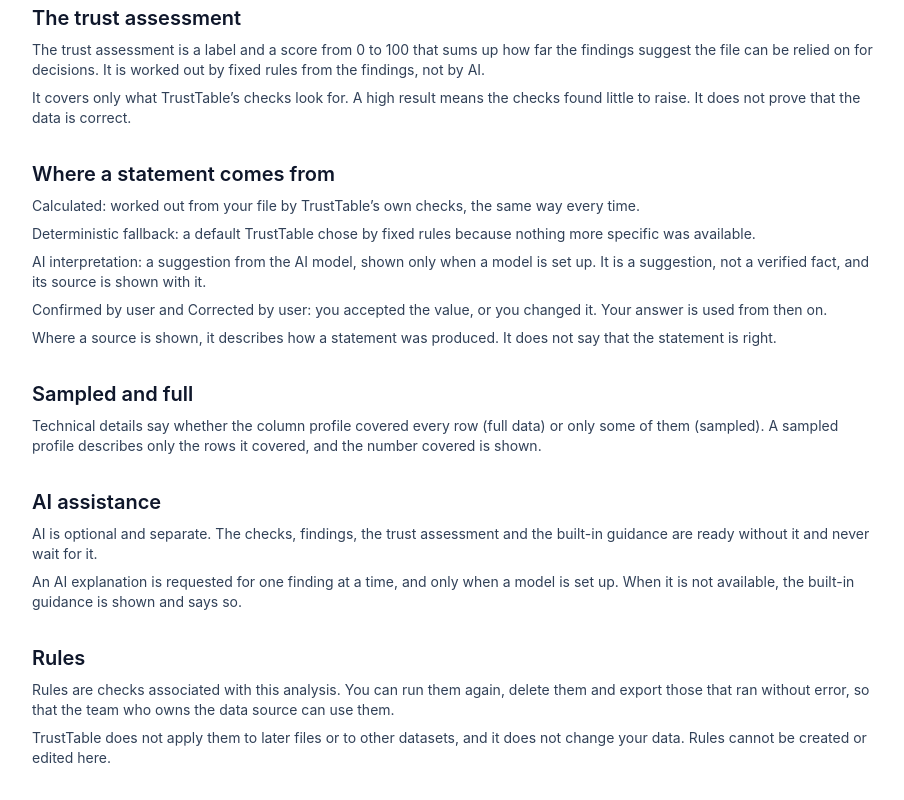
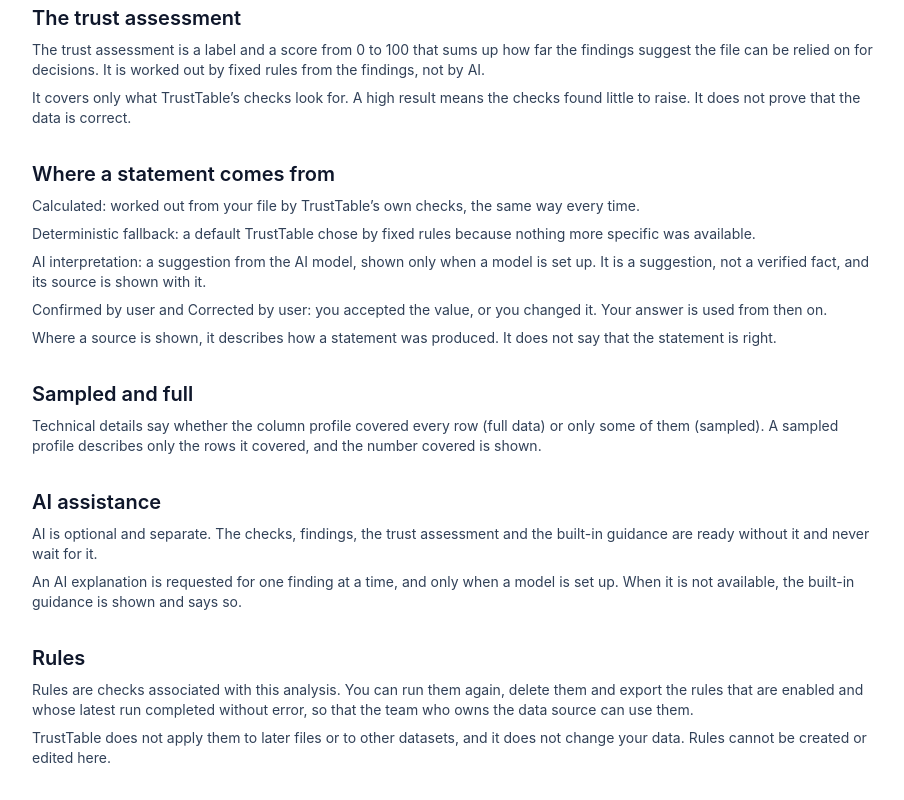
Before and after one commit to voxelbound/TrustTable, a React (Vite) app in the folder frontend/: page /help in a window 1280 px wide. Shown: the part 409-1209 px from the top of the page, without its empty margins (184-1088 px from the left). Built offline with nearby package versions, Linux system fonts and the light colour scheme.

Commit message:
fix: say in Help that only enabled rules whose latest run completed without error are exported, as the export applies it (UX-07)

```diff
--- a/frontend/src/features/help/HelpRoute.tsx
+++ b/frontend/src/features/help/HelpRoute.tsx
@@ -62,7 +62,7 @@
     id: 'rules',
     title: 'Rules',
     body: [
-      'Rules are checks associated with this analysis. You can run them again, delete them and export those that ran without error, so that the team who owns the data source can use them.',
+      'Rules are checks associated with this analysis. You can run them again, delete them and export the rules that are enabled and whose latest run completed without error, so that the team who owns the data source can use them.',
       'TrustTable does not apply them to later files or to other datasets, and it does not change your data. Rules cannot be created or edited here.',
     ],
   },
```
Also changed, not shown: 1 other file (tests, documents, lock files or other folders).
